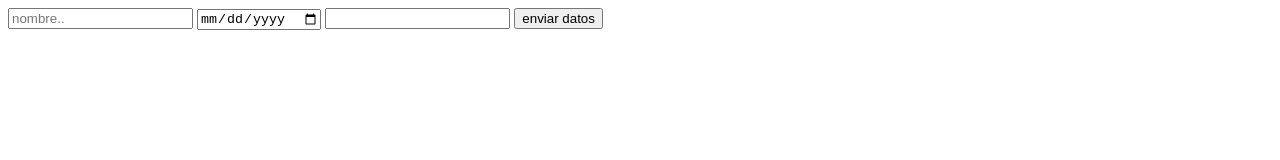
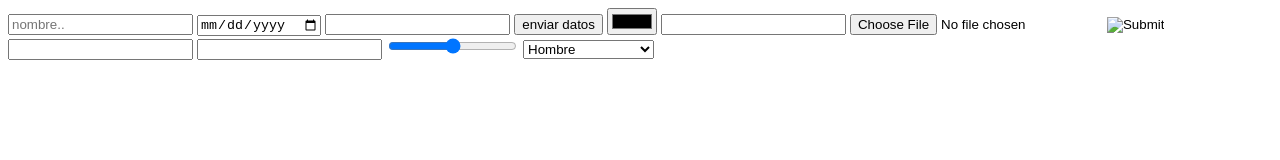
Before and after one commit to Davidgr04/formulario_, a plain HTML site: page index.html in a window 1280 px wide. Drawn offline with Linux system fonts and the light colour scheme.

Commit message:
add forms

```diff
--- a/index.html
+++ b/index.html
@@ -14,6 +14,22 @@
         <input type="date">
         <input type="email">
         <input type="submit" value="enviar datos">
+        <input type="color">
+        <input type="datetime">
+        <input type="file">
+        <input type="image">
+        <input type="password">
+        <label for="password"></label>
+        <input type="url">
+        <input type="range">
+        <select name="" id="">
+            <option value="">Hombre</option>
+            <option value="">Mujer</option>
+            <option value="">Alfombra</option>
+            <option value="">Otr@s</option>
+            <option value="">Prefiero no decirlo</option>
+
+        </select>
     </form>
 </body>
 
```
